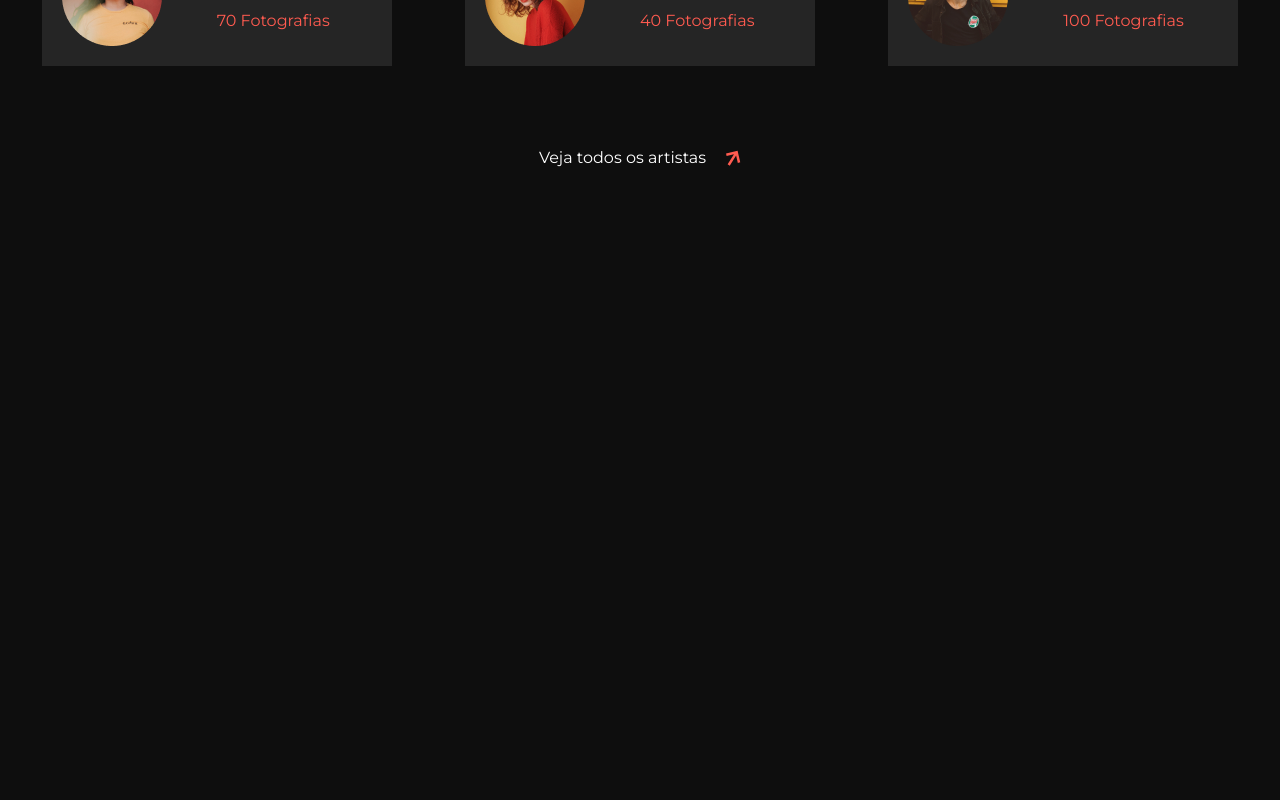
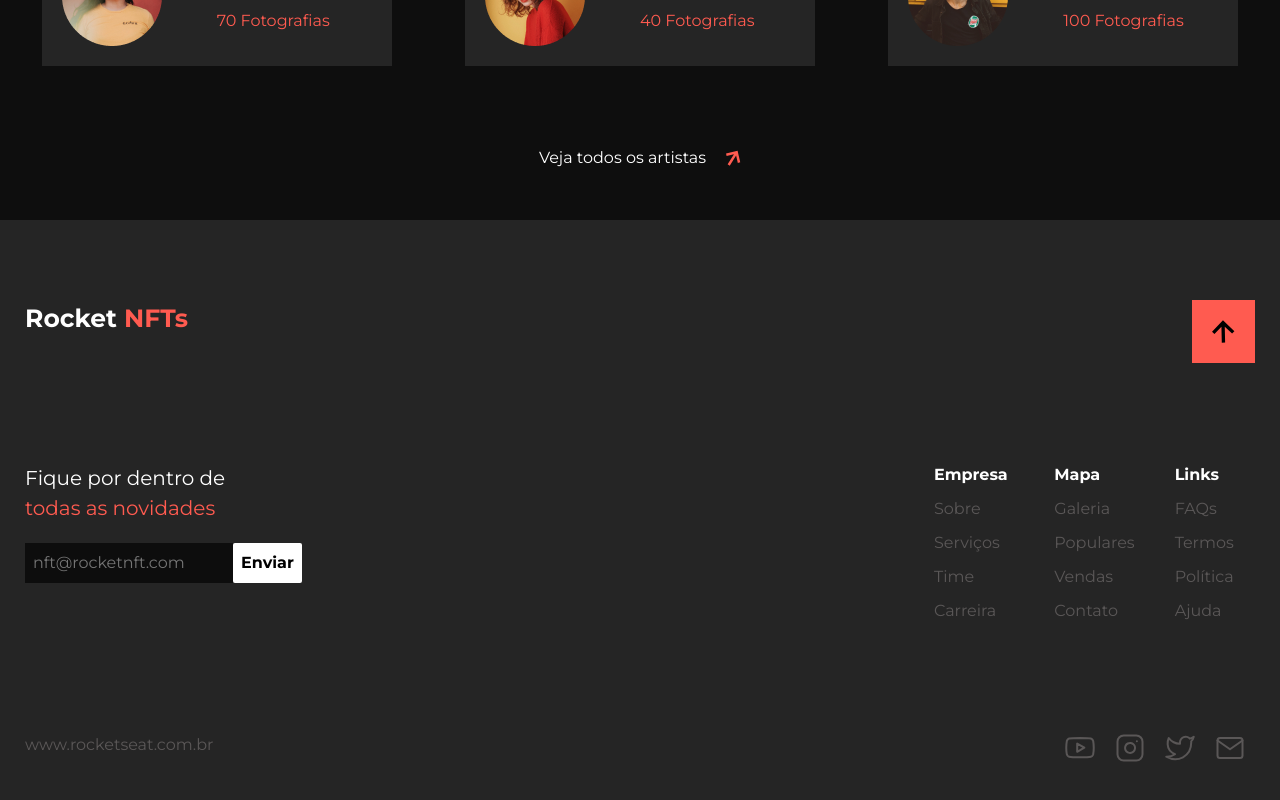
Before and after one commit to filipesaretta/rocketnft, a React (Vite) app: page / in a window 1280 px wide. Shown: the part 3008-3808 px from the top of the page. Before the commit the page ends 3178 px from the top, so only its background shows below. Built offline with nearby package versions, Linux system fonts and the light colour scheme.

Commit message:
Add footer

```diff
--- a/src/App.tsx
+++ b/src/App.tsx
@@ -1,5 +1,6 @@
 import { BestArtists } from './components/BestArtists';
 import { Features } from './components/Features';
+import { Footer } from './components/Footer';
 import { MainLanding } from './components/MainLanding';
 import { PopularOverWeek } from './components/PopularOverWeek';
 
@@ -10,6 +11,7 @@ function App() {
       <Features />
       <PopularOverWeek />
       <BestArtists />
+      <Footer />
     </>
   );
 }
--- a/src/components/BestArtists/index.tsx
+++ b/src/components/BestArtists/index.tsx
@@ -104,7 +104,7 @@ export function BestArtists() {
         Melhores <span>artistas </span>
       </h3>
       {artists.map((artist) => (
-        <Card>
+        <Card key={artist.name}>
           <img src={artist.avatar} alt="" />
           <p> {artist.name}</p>
           <p>{artist.work}</p>
--- /dev/null
+++ b/src/components/Footer/index.tsx
@@ -0,0 +1,77 @@
+import {
+  Container,
+  WrapFooter,
+  FirstSection,
+  Newsletter,
+  Nav,
+  Social,
+} from './styles';
+import arrow from '../../assets/arrow-black.svg';
+import insta from '../../assets/instagram.svg';
+import yt from '../../assets/youtube.svg';
+import twitter from '../../assets/twitter.svg';
+import email from '../../assets/email.svg';
+
+export function Footer() {
+  return (
+    <Container>
+      <WrapFooter>
+        <FirstSection>
+          <h4>
+            Rocket <span>NFTs</span>
+          </h4>
+          <a href="#top">
+            <img src={arrow} alt="" />
+          </a>
+        </FirstSection>
+        <Newsletter>
+          <h4>
+            Fique por dentro de <br /> <span>todas as novidades</span>
+          </h4>
+          <input type="email" placeholder="nft@rocketnft.com" />
+          <button type="submit">Enviar</button>
+        </Newsletter>
+        <Nav>
+          <ul>
+            <li>Empresa</li>
+            <li>Sobre</li>
+            <li>Serviços</li>
+            <li>Time</li>
+            <li>Carreira</li>
+          </ul>
+          <ul>
+            <li>Mapa</li>
+            <li>Galeria</li>
+            <li>Populares</li>
+            <li>Vendas</li>
+            <li>Contato</li>
+          </ul>
+          <ul>
+            <li>Links</li>
+            <li>FAQs</li>
+            <li>Termos</li>
+            <li>Política</li>
+            <li>Ajuda</li>
+          </ul>
+        </Nav>
+        <Social>
+          <a href="www.rocketseat.com.br">www.rocketseat.com.br</a>
+          <div>
+            <a href="/">
+              <img src={yt} alt="Youtube Logo" />
+            </a>
+            <a href="/">
+              <img src={insta} alt="Instagram Logo" />
+            </a>
+            <a href="/">
+              <img src={twitter} alt="Twitter Logo" />
+            </a>
+            <a href="/">
+              <img src={email} alt="Envelope" />
+            </a>
+          </div>
+        </Social>
+      </WrapFooter>
+    </Container>
+  );
+}
--- /dev/null
+++ b/src/components/Footer/styles.ts
@@ -0,0 +1,120 @@
+import styled from 'styled-components';
+
+export const Container = styled.footer`
+  background-color: #252525;
+  margin-top: 5rem;
+`;
+
+export const WrapFooter = styled.div`
+  max-width: 1270px;
+  margin: 0 auto;
+  padding: 0 2rem;
+  display: grid;
+  grid-template-columns: 1fr;
+
+  @media (min-width: 768px) {
+    grid-template-columns: repeat(2, auto);
+  }
+`;
+
+export const FirstSection = styled.div`
+  display: flex;
+  justify-content: space-between;
+  grid-column: 1 / -1;
+  padding: 8rem 0;
+
+  h4 {
+    font-size: 2.5rem;
+    span {
+      color: var(--color-logo);
+    }
+  }
+  a {
+    background-color: var(--color-logo);
+    padding: 2rem;
+  }
+`;
+
+export const Newsletter = styled.div`
+  padding: 2rem 0;
+  h4 {
+    font-weight: 400;
+    margin-bottom: 2rem;
+    font-size: 2rem;
+    span {
+      color: var(--color-logo);
+    }
+  }
+  input {
+    border: none;
+    background-color: var(--color-input);
+    padding: 0.8rem;
+    color: white;
+  }
+  button {
+    border: none;
+    background-color: white;
+    padding: 0.8rem;
+    font-weight: 700;
+    border-radius: 0.2rem;
+  }
+
+  justify-self: center;
+  text-align: center;
+  @media (min-width: 768px) {
+    justify-self: start;
+    text-align: left;
+  }
+`;
+
+export const Nav = styled.div`
+  display: grid;
+  grid-template-columns: repeat(3, 1fr);
+  padding: 2rem 0;
+  justify-self: center;
+  text-align: center;
+
+  @media (min-width: 768px) {
+    justify-self: end;
+    text-align: left;
+  }
+
+  ul {
+    li {
+      list-style: none;
+      margin-bottom: 1rem;
+      color: var(--subtitle-color);
+    }
+
+    li:first-child {
+      color: white;
+      font-weight: 700;
+    }
+  }
+`;
+
+export const Social = styled.div`
+  color: var(--subtitle-color);
+  display: flex;
+  justify-content: center;
+  grid-column: 1/-1;
+  padding: 8rem 0;
+  flex-wrap: wrap;
+
+  @media (min-width: 408px) {
+    justify-content: space-between;
+  }
+
+  div {
+    display: flex;
+
+    a {
+      margin: 0 1rem;
+      display: grid;
+    }
+  }
+  a {
+    text-decoration: none;
+    color: var(--subtitle-color);
+  }
+`;
--- a/src/components/Header/index.tsx
+++ b/src/components/Header/index.tsx
@@ -85,7 +85,7 @@ export function Header() {
       <Logo>
         Rocket <span>NFT</span>
       </Logo>
-      <ul>
+      <ul id="top">
         <li>
           <a href="/"> Comprar NFT</a>
         </li>
```
